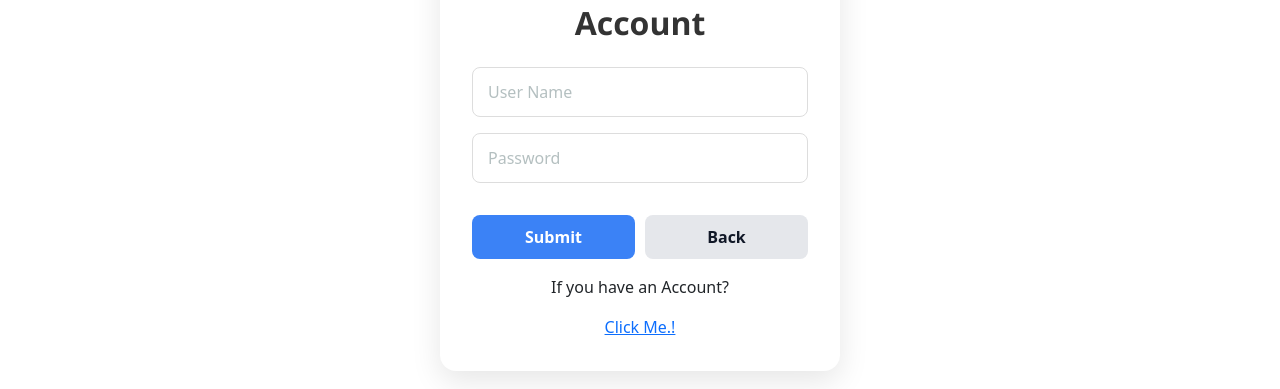
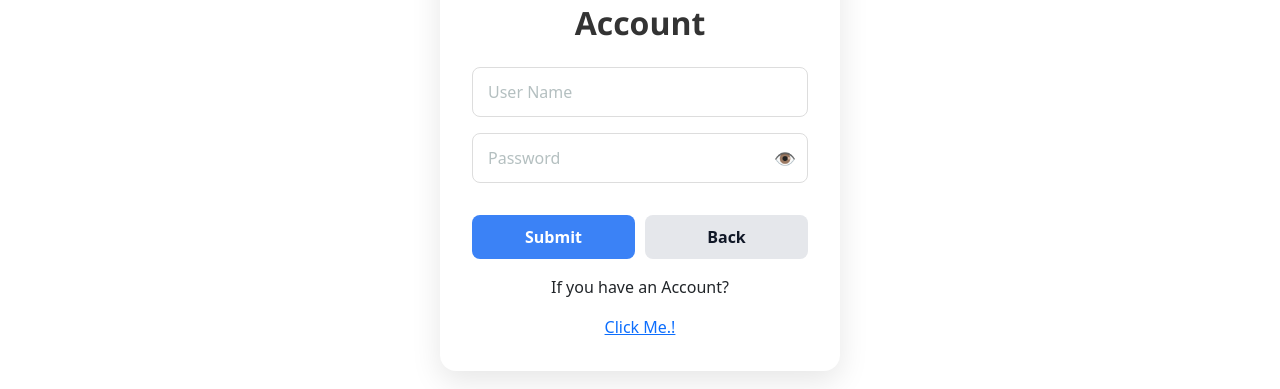
Before and after one commit to ImeshChandula/Newspaper, a React (Create React App) app in the folder front-end/: page /register in a window 1280 px wide. Shown: the part 146-535 px from the top of the page. Built offline with nearby package versions, Linux system fonts and the light colour scheme.

Commit message:
login and signin form updated

```diff
--- a/front-end/src/components/CreateNewUser.jsx
+++ b/front-end/src/components/CreateNewUser.jsx
@@ -5,7 +5,6 @@ import '../components/css/Register.css';
 import { AuthContext } from "../context/AuthContext";
 
 const CreateNewUser = () => {
-
   const { user } = useContext(AuthContext);
   const navigate = useNavigate();
   const [editor, setEditor] = useState({
@@ -14,14 +13,14 @@ const CreateNewUser = () => {
   });
 
   const [message, setMessage] = useState("");
-
+  const [showPassword, setShowPassword] = useState(false);
 
   const handleChange = (e) => {
     setEditor({ ...editor, [e.target.name]: e.target.value });
   };
 
   const goToNavigate = () => {
-    if(!user){
+    if (!user) {
       navigate("/");
       return;
     }
@@ -36,8 +35,7 @@ const CreateNewUser = () => {
         navigate("/dashboard/super-admin");
         break;
       default:
-        // Handle unexpected role or fallback
-        navigate("/unauthorized"); // Redirect to home or another appropriate page
+        navigate("/unauthorized");
         break;
     }
   }
@@ -55,20 +53,15 @@ const CreateNewUser = () => {
       setTimeout(() => goToNavigate(), 2000);
     } catch (error) {
       console.error("Error adding User:", error);
-
       if (error.response && error.response.status === 400) {
-        // 400 is returned by backend for already registered users
         setMessage("User already registered!");
       } else if (error.response?.data?.message) {
-        // If backend sends a custom error message
         setMessage(error.response.data.message);
       } else {
         setMessage("Failed to add User.");
       }
     }
   };
-
-
 
   return (
     <div className="register_content">
@@ -87,34 +80,38 @@ const CreateNewUser = () => {
           required
         />
 
+        <div className="password_wrapper">
           <input
-          type="password"
+            type={showPassword ? "text" : "password"}
             name="password"
             placeholder="Password"
             value={editor.password}
             onChange={handleChange}
-          className="register_input"
+            className="register_input password_input"
             required
           />
+          <span
+            className="toggle_password_icon"
+            onClick={() => setShowPassword(!showPassword)}
+          >
+            {showPassword ? "🙈" : "👁️"}
+          </span>
+        </div>
 
         <div className="register_buttons">
           <button type="submit" className="register_submit_button">Submit</button>
-          <button className="register_Back_button" onClick={() => { navigate("/"); }}>Back</button>
+          <button type="button" className="register_Back_button" onClick={() => { navigate("/"); }}>Back</button>
         </div>
 
-        {!user ? (
+        {!user && (
           <div>
-            <p>If you have an Account? </p>
+            <p>If you have an Account?</p>
             <Link to="/login">Click Me.!</Link>
           </div>
-        ) : (
-          <div></div>
         )}
-
-
       </form>
     </div>
   )
 }
 
-export default CreateNewUser
+export default CreateNewUser;
--- a/front-end/src/components/css/Login.css
+++ b/front-end/src/components/css/Login.css
@@ -110,6 +110,26 @@
   text-decoration: underline;
 }
 
+.password_wrapper {
+  position: relative;
+  width: 100%;
+}
+
+.password_input {
+  width: 100%; /* space for the icon */
+}
+
+.toggle_password_icon {
+  position: absolute;
+  top: 50%;
+  right: 12px;
+  transform: translateY(-50%);
+  cursor: pointer;
+  font-size: 1.1rem;
+  user-select: none;
+  color: #888;
+}
+
 /* Responsive adjustments */
 @media (max-width: 576px) {
   .login_container {
--- a/front-end/src/pages/NewsSection.jsx
+++ b/front-end/src/pages/NewsSection.jsx
@@ -7,6 +7,7 @@ const NewsSection = () => {
   const [news, setNews] = useState([]);
   const [loading, setLoading] = useState(true);
   const [visibleNewsCount, setVisibleNewsCount] = useState(4);
+  const [isExpanded, setIsExpanded] = useState(false);
 
   useEffect(() => {
     const fetchNews = async () => {
@@ -20,8 +21,6 @@ const NewsSection = () => {
         const breakingNews = breakingRes.data;
 
         const breakingNewsIds = new Set(breakingNews.map(item => item._id));
-
-        // Filter out breaking news from accepted news
         const filteredNews = acceptedNews.filter(item => !breakingNewsIds.has(item._id));
 
         setNews(filteredNews);
@@ -35,8 +34,14 @@ const NewsSection = () => {
     fetchNews();
   }, []);
 
-  const handleShowMore = () => {
-    setVisibleNewsCount(news.length);
+  const handleToggle = () => {
+    if (isExpanded) {
+      setVisibleNewsCount(4);
+      setIsExpanded(false);
+    } else {
+      setVisibleNewsCount(news.length);
+      setIsExpanded(true);
+    }
   };
 
   return (
@@ -76,15 +81,15 @@ const NewsSection = () => {
         )}
       </div>
 
-      {visibleNewsCount < news.length && (
+      {news.length > 4 && (
         <motion.div
           className="text-end mt-4"
           initial={{ opacity: 0 }}
           animate={{ opacity: 1 }}
           transition={{ duration: 0.5, delay: 0.3 }}
         >
-          <button className="btn btn-link" onClick={handleShowMore}>
-            Show More
+          <button className="btn btn-link" onClick={handleToggle}>
+            {isExpanded ? "Hide" : "Show More"}
           </button>
         </motion.div>
       )}
--- a/front-end/src/routes/Login.jsx
+++ b/front-end/src/routes/Login.jsx
@@ -1,13 +1,13 @@
-import React, { useContext, useState } from 'react'
+import React, { useContext, useState } from 'react';
 import { AuthContext } from "../context/AuthContext";
 import { Link, useNavigate } from "react-router-dom";
 import "../components/css/Login.css";
 
 const Login = () => {
-
   const { login, logout } = useContext(AuthContext);
   const navigate = useNavigate();
   const [credentials, setCredentials] = useState({ username: "", password: "" });
+  const [showPassword, setShowPassword] = useState(false);
 
   const handleChange = (e) => {
     setCredentials({ ...credentials, [e.target.name]: e.target.value });
@@ -38,10 +38,7 @@ const Login = () => {
     }
   };
 
-
-
   return (
-    <>
     <div className="login_container">
       <h2 className="login_heading">Login</h2>
 
@@ -53,28 +50,35 @@ const Login = () => {
           className="login_input"
           onChange={handleChange}
         />
+
+        <div className="password_wrapper">
           <input
-          type="password"
+            type={showPassword ? "text" : "password"}
             name="password"
             placeholder="Password"
-          className="login_input"
+            className="login_input password_input"
             onChange={handleChange}
           />
+          <span
+            className="toggle_password_icon"
+            onClick={() => setShowPassword(!showPassword)}
+          >
+            {showPassword ? "🙈" : "👁️"}
+          </span>
+        </div>
 
         <div className='login_buttons'>
           <button type="submit" className="login_button">Login</button>
-          <button className="login_Back_button" onClick={()=> {logout();}}>Back</button>
+          <button type="button" className="login_Back_button" onClick={() => logout()}>Back</button>
         </div>
 
         <div>
-          <p>Do not have an Account? </p>
+          <p>Do not have an Account?</p>
           <Link to="/register">Click Me.!</Link>
         </div>
       </form>
+    </div>
+  );
+};
 
-    </div>
-    </>
-  )
-}
-
-export default Login
+export default Login;
```
Lines whose indentation alone changed are shown as unchanged.
